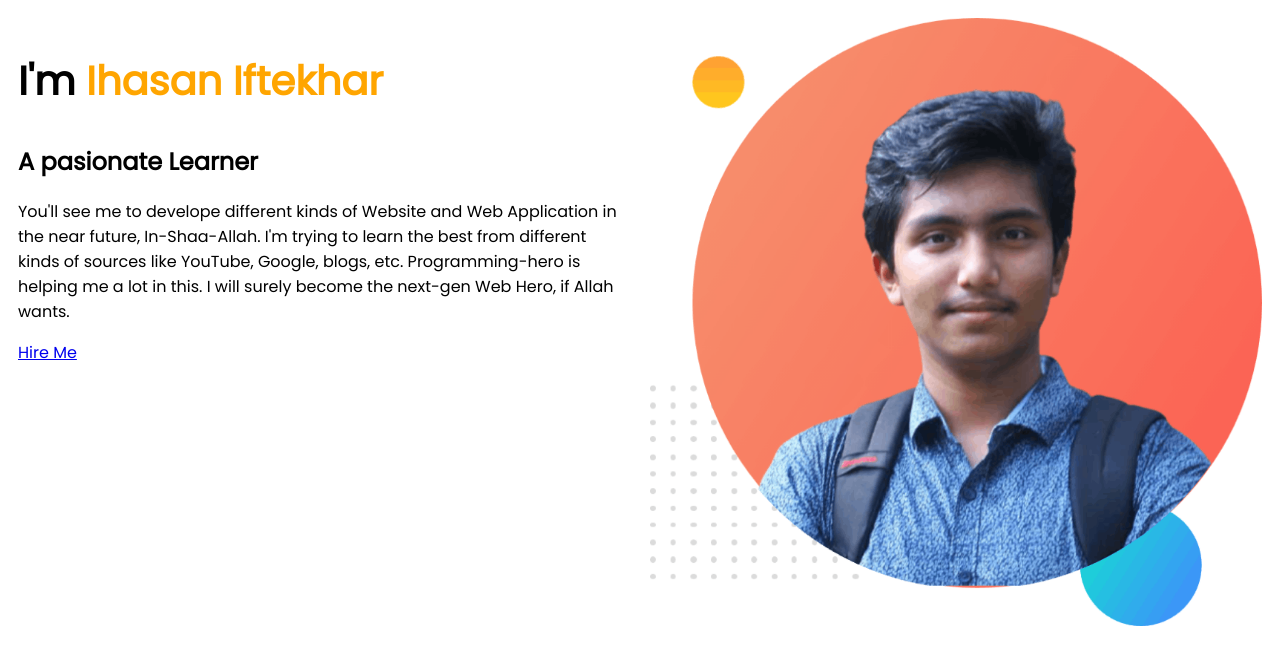
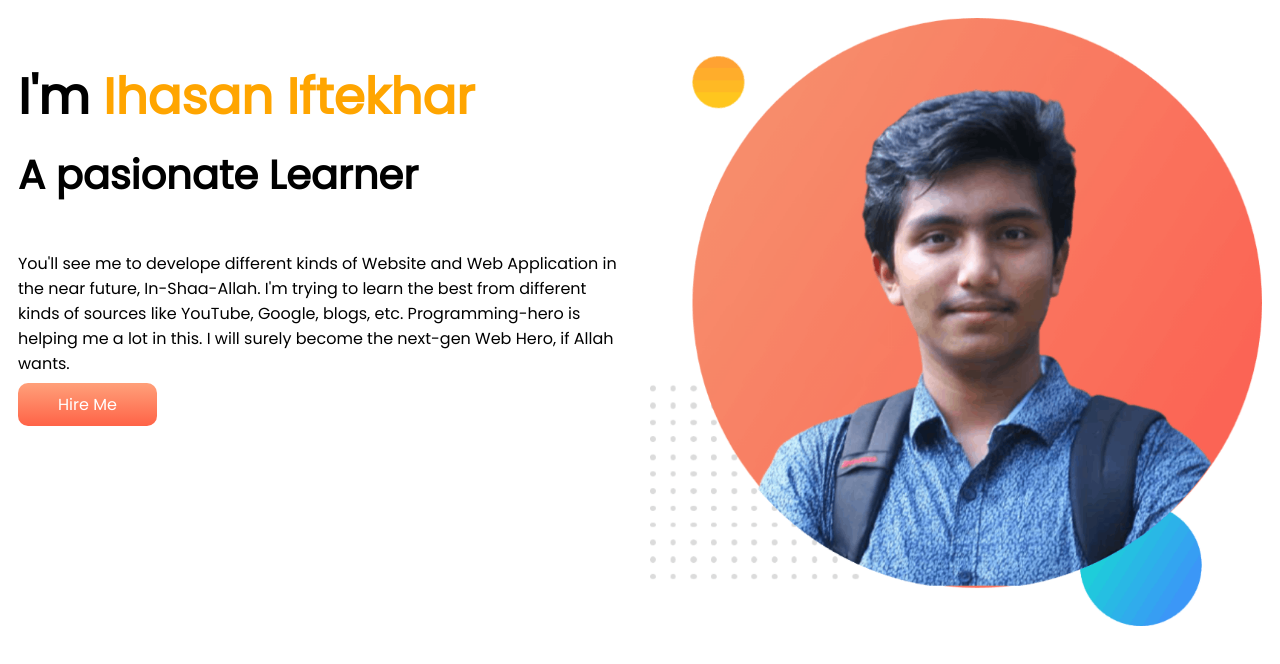
Before and after one commit to ihasaniftekhar/portfolio, a plain HTML site: page index.html in a window 1280 px wide. Drawn offline with Linux system fonts and the light colour scheme.

Commit message:
Changed some CSS

```diff
--- a/index.html
+++ b/index.html
@@ -16,10 +16,10 @@
 
         <div class="half-width">
 
-            <h1>I'm <span class="name">Ihasan Iftekhar</span></h1>
-            <h2>A pasionate Learner</h2>
+            <h1>I'm <span class="name">Ihasan Iftekhar</span><br>
+            <span class="second-header">A pasionate Learner</span></h1>
             <p>You'll see me to develope different kinds of Website and Web Application in the near future, In-Shaa-Allah. I'm trying to learn the best from different kinds of sources like YouTube, Google, blogs, etc. Programming-hero is helping me a lot in this. I will surely become the next-gen Web Hero, if Allah wants.</p>
-            <a href="http://#">Hire Me</a>
+            <a class="fancy-button" href="#">Hire Me</a>
 
         </div>
 
--- a/style.css
+++ b/style.css
@@ -8,6 +8,10 @@ body {
 }
 
 h1{
+    font-size: 50px;
+}
+
+.second-header{
     font-size: 40px;
 }
 
@@ -23,3 +27,11 @@ h1{
 .top-banner{
     display: flex;
 }
+
+.fancy-button{
+    text-decoration: none;
+    padding: 10px 40px;
+    color: white;
+    background: linear-gradient(lightsalmon,tomato);
+    border-radius: 10px;
+}
```
